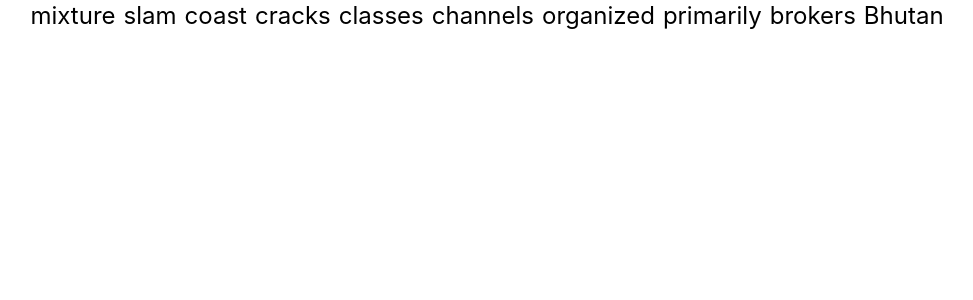
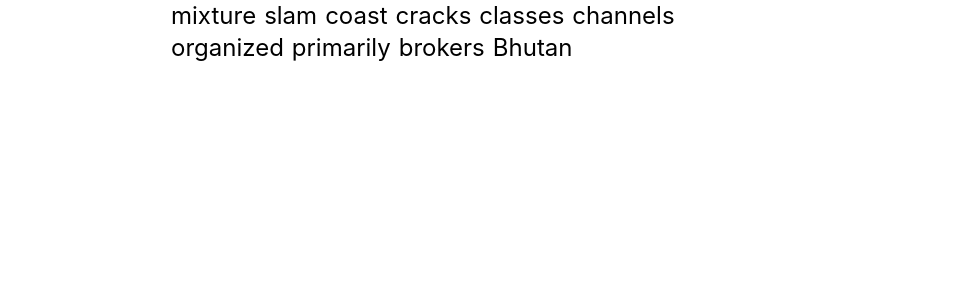
Before and after one commit to victorpre/suitype, a React (Create React App) app: page / in a window 1280 px wide. Shown: the top 300 px of the page, without its empty margins (153-1126 px from the left). Built offline with nearby package versions, Linux system fonts and the light colour scheme.

Commit message:
Autoload words when coming to an end

```diff
--- a/src/App.css
+++ b/src/App.css
@@ -38,13 +38,15 @@
 }
 
 .wordsWrapper {
-  display: flex;
-  justify-content: center;
-  align-items: center;
-}
+    display: flex;
+    width: 600px;
+    padding-left: 25%;
+  }
 
 .words {
+  width: 100%;
   display: flex;
+  flex-wrap: wrap;
 }
 
 .word {
--- a/src/words/Words.js
+++ b/src/words/Words.js
@@ -1,5 +1,5 @@
 import React, {useState, useEffect} from 'react';
-import {map, last, isEqual} from 'lodash';
+import {map, forEach, last, isEqual} from 'lodash';
 import Word from './Word';
 import useKeyPress from '../hooks/useKeyPress';
 import load from '../utils/loader'
@@ -33,6 +33,18 @@
     })
   }
 
+  function fetchMoreWords(updatedWords) {
+    const newChars = getCharObjects(load(10));
+    forEach(newChars, (newWord) => {
+      const wordIndex = updatedWords.length;
+      updatedWords[wordIndex] = [];
+      forEach(newWord, (newChar, letterIndex) => {
+        updatedWords[wordIndex][letterIndex] = {...newChar, word: wordIndex, letter: letterIndex};
+      });
+    })
+    return updatedWords;
+  }
+
   function newCharTyped(k) {
     const { word, letter, content } = currentChar;
     // end of words
@@ -57,6 +69,10 @@
     setCurrentChar(newCurrent)
 
     updatedWords[word][letter] = updatedCurrentChar;
+
+    if (word === updatedWords.length - 1) {
+      updatedWords = fetchMoreWords(updatedWords);
+    }
     setWords(updatedWords);
   }
 
@@ -82,7 +98,6 @@
 
     updatedWords[wordIndex][letterIndex] = previousChar;
     setCurrentChar(previousChar);
-
     setWords(updatedWords);
   }
 
@@ -114,7 +129,7 @@
 
   useEffect( () => {
     function loadWords() {
-      const words = load();
+      const words = load(10);
       console.log(words);
       setCurrentChar(getInitialChar(words));
       setWords(getCharObjects(words));
@@ -131,11 +146,6 @@
     } else {
       newCharTyped(k);
     }
-
-    // update words
-    // if (updatedWords.length < 10) {
-    //   // load more words
-    // }
   })
 
   return(
```
